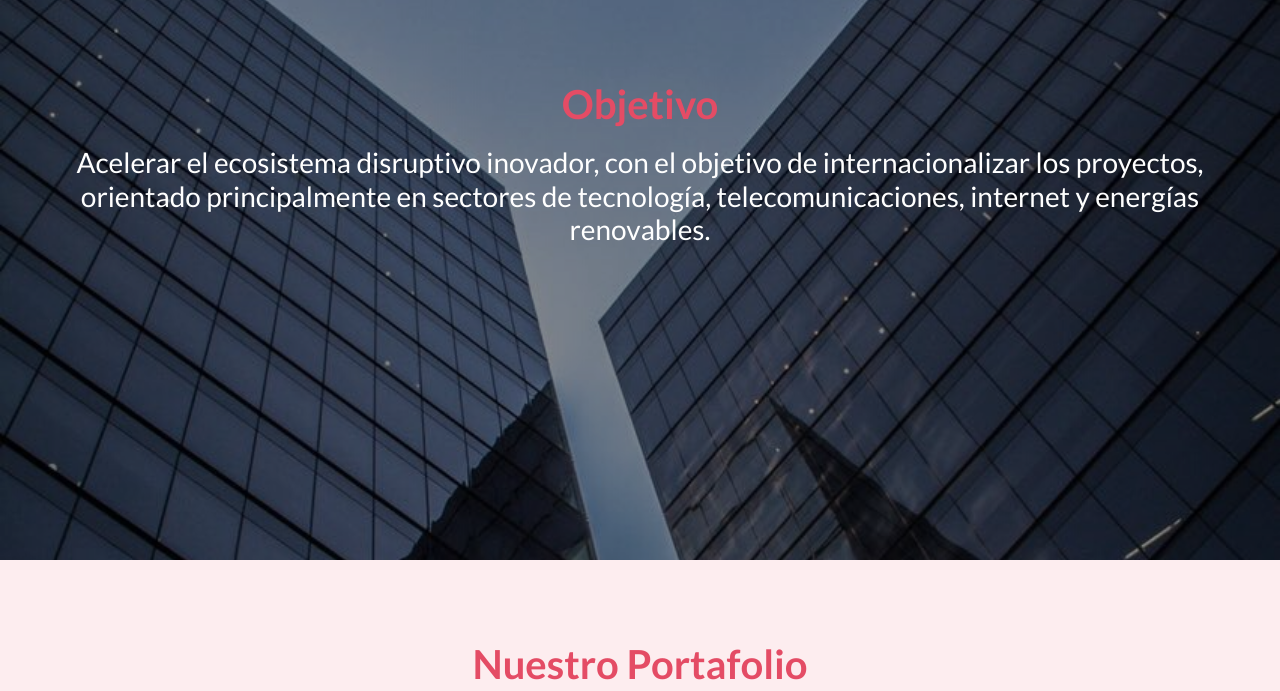
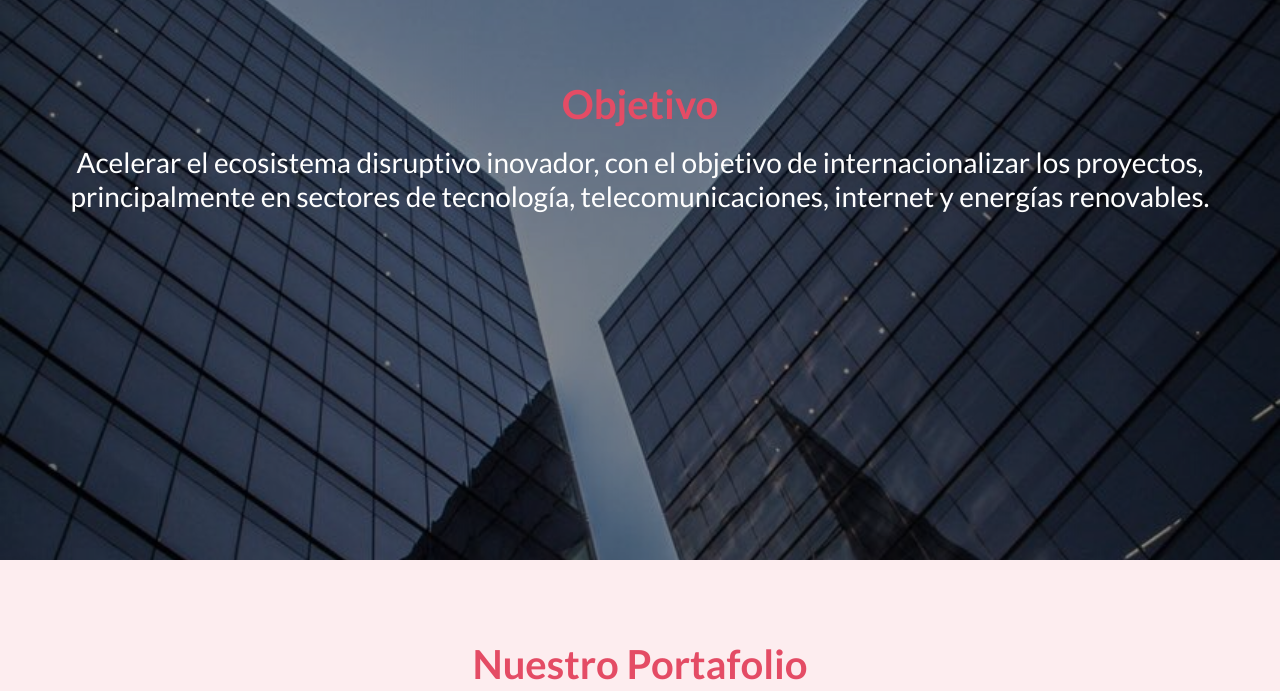
Before and after one commit to ClinkCapital/clinkcapital-LandingPage, a website: page index.html in a window 1280 px wide. Shown: the part 1600-2291 px from the top of the page. Drawn offline with nearby package versions, Linux system fonts and the light colour scheme.

```diff
--- a/index.html
+++ b/index.html
@@ -74,7 +74,7 @@
             <div class="row justify-content-center">
               <h1 class="text-center">Objetivo</h1>
               <h3 class="text-center">
-                Acelerar el ecosistema disruptivo inovador, con el objetivo de internacionalizar los proyectos, orientado principalmente en sectores de tecnología, telecomunicaciones, internet y energías renovables.
+                Acelerar el ecosistema disruptivo inovador, con el objetivo de internacionalizar los proyectos, principalmente en sectores de tecnología, telecomunicaciones, internet y energías renovables.
               </h3>
             </div>
           </div>
```
